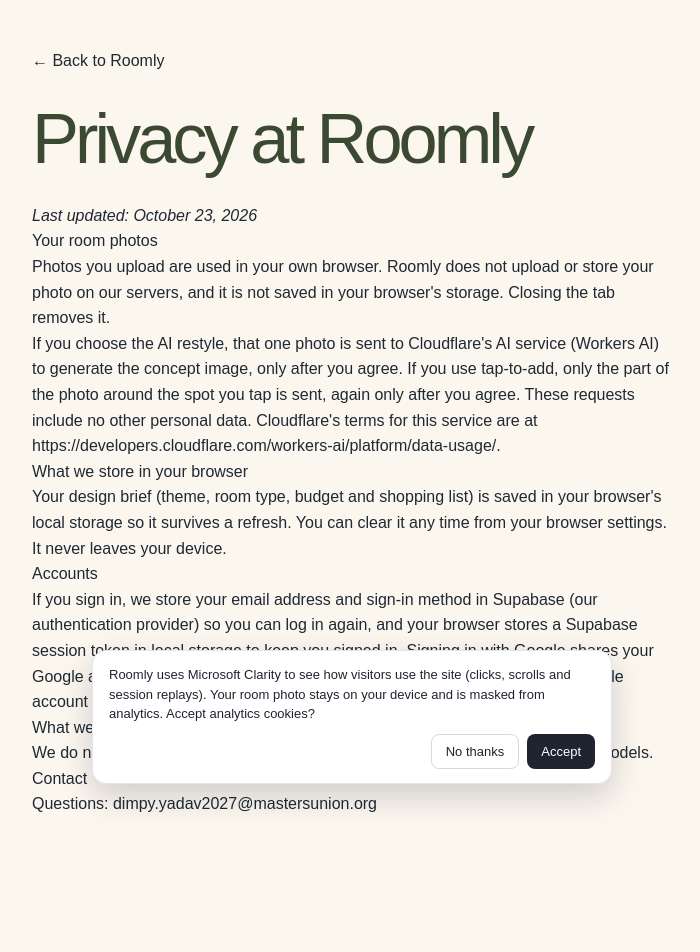
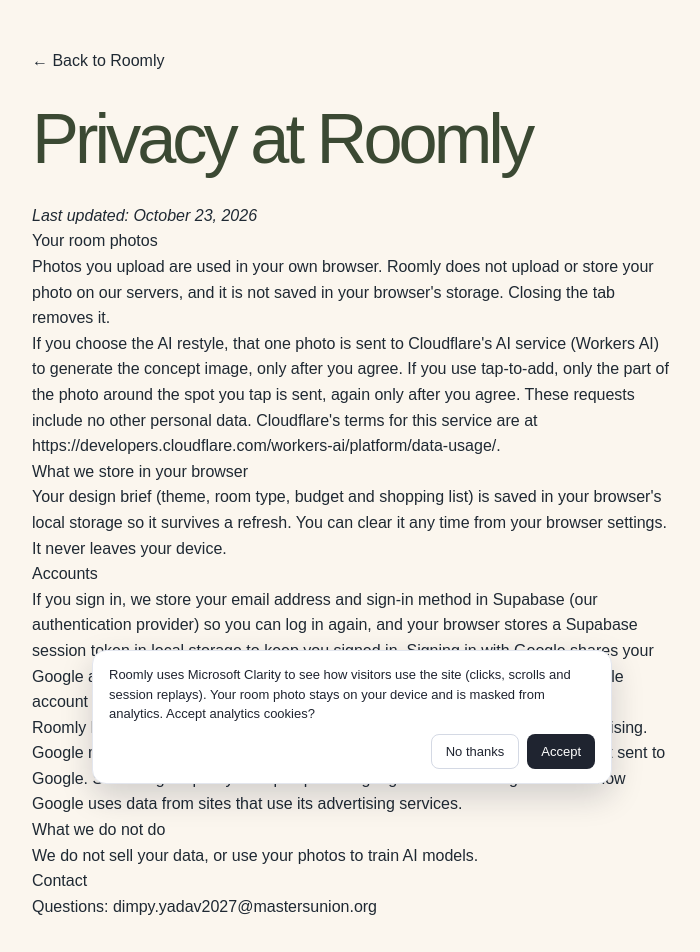
Before and after one commit to dimpyyadav2027-art/roomly, a Next.js app: page /privacy in a window 1280 px wide. Shown: the top 952 px of the page, without its empty margins (288-988 px from the left). Before the commit the page ends 865 px from the top, so only its background shows below. Built offline with nearby package versions, Linux system fonts and the light colour scheme.

Commit message:
Add Google AdSense site script, ads.txt and privacy note

```diff
--- a/src/app/layout.tsx
+++ b/src/app/layout.tsx
@@ -11,6 +11,13 @@
 export default function RootLayout({ children }: { children: ReactNode }) {
   return (
     <html lang="en">
+      <head>
+        <script
+          async
+          src="https://pagead2.googlesyndication.com/pagead/js/adsbygoogle.js?client=ca-pub-2769947773731162"
+          crossOrigin="anonymous"
+        />
+      </head>
       <body>{children}<ClarityConsent /></body>
     </html>
   );
--- a/src/app/privacy/page.tsx
+++ b/src/app/privacy/page.tsx
@@ -21,9 +21,10 @@
 
       <h2>Accounts</h2>
       <p>If you sign in, we store your email address and sign-in method in Supabase (our authentication provider) so you can log in again, and your browser stores a Supabase session token in local storage to keep you signed in. Signing in with Google shares your Google account email and basic profile with Roomly. We do not post to your Google account or access your contacts, files or emails.</p>
+      <p>Roomly loads Google AdSense code so that Google can review the site for advertising. Google may use cookies or similar technologies for ads. Your room photos are not sent to Google. See Google&apos;s policy at https://policies.google.com/technologies/ads for how Google uses data from sites that use its advertising services.</p>
 
       <h2>What we do not do</h2>
-      <p>We do not run advertising trackers, sell your data, or use your photos to train AI models.</p>
+      <p>We do not sell your data, or use your photos to train AI models.</p>
 
       <h2>Contact</h2>
       <p>Questions: dimpy.yadav2027@mastersunion.org</p>
```
Also changed, not shown: public/ads.txt (added).
